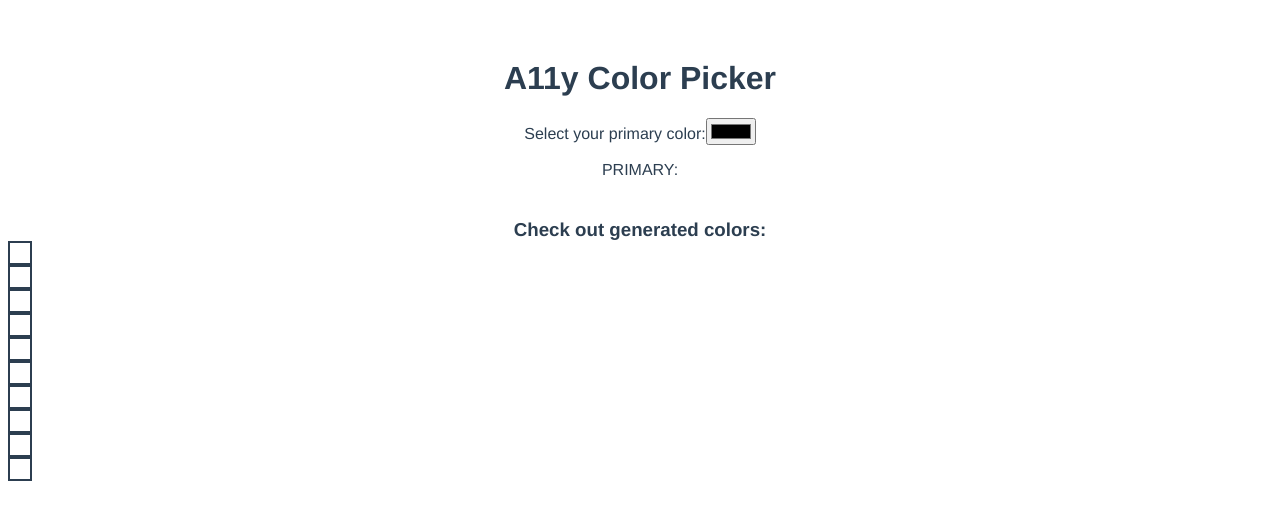
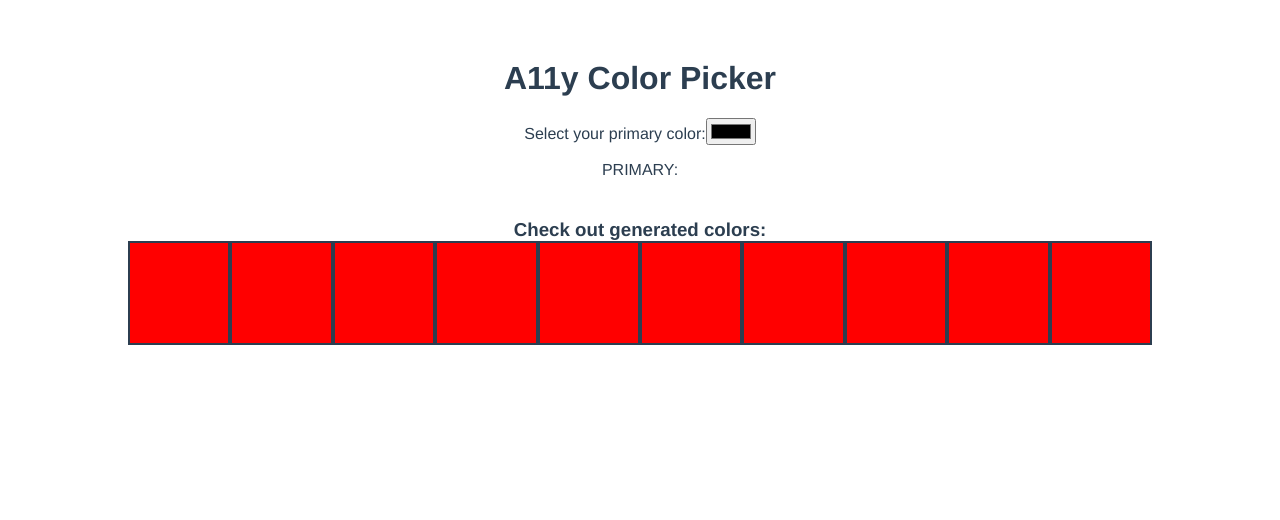
Before and after one commit to drinkingtheink/a11y-color-picker, a Vue app: page / in a window 1280 px wide. Shown: the top 520 px of the page. Built offline with nearby package versions, Linux system fonts and the light colour scheme.

Commit message:
scaffolding color generator and tiles

```diff
--- a/src/components/ColorGen.vue
+++ b/src/components/ColorGen.vue
@@ -3,7 +3,7 @@
     <h3>Check out generated colors:</h3>
 
 		<section class="color-output">
-			<Tile v-for="color in countArr" :key="color" :a11yThresh="a11yThresh">
+			<Tile v-for="color in countArr" :key="color" :a11yThresh="a11yThresh" :comparisonColor="color">
 			</Tile>
 		</section>
   </div>
@@ -41,5 +41,10 @@ export default {
 </script>
 
 <style>
-
+.color-output {
+	display: flex;
+	justify-content: center;
+	max-width: 80vw;
+	margin: 0 auto;
+}
 </style>
--- a/src/components/Tile.vue
+++ b/src/components/Tile.vue
@@ -1,5 +1,5 @@
 <template>
-  <div class="color-tile">
+  <div class="color-tile" :style="`background-color: ${myColor}`">
   </div>
 </template>
 
@@ -7,21 +7,33 @@
 export default {
   name: 'Tile',
   props: {
-		color: {
+		comparisonColor: {
 			type: String,
 		},
 		a11yThresh: {
 			type: Number,
+		},
+  },
+	data() {
+		return {
+			myColor: null,
 		}
-  },
+	},
+	methods: {
+		getColor() {
+			this.myColor = 'red';
+		}
+	},
+	mounted() {
+		this.getColor();
+	}
 }
 </script>
 
 <style>
 :root {
-	--tileDim: 20px;
+	--tileDim: 100px;
 }
-
 
 .color-tile {
 	height: var(--tileDim);
```
